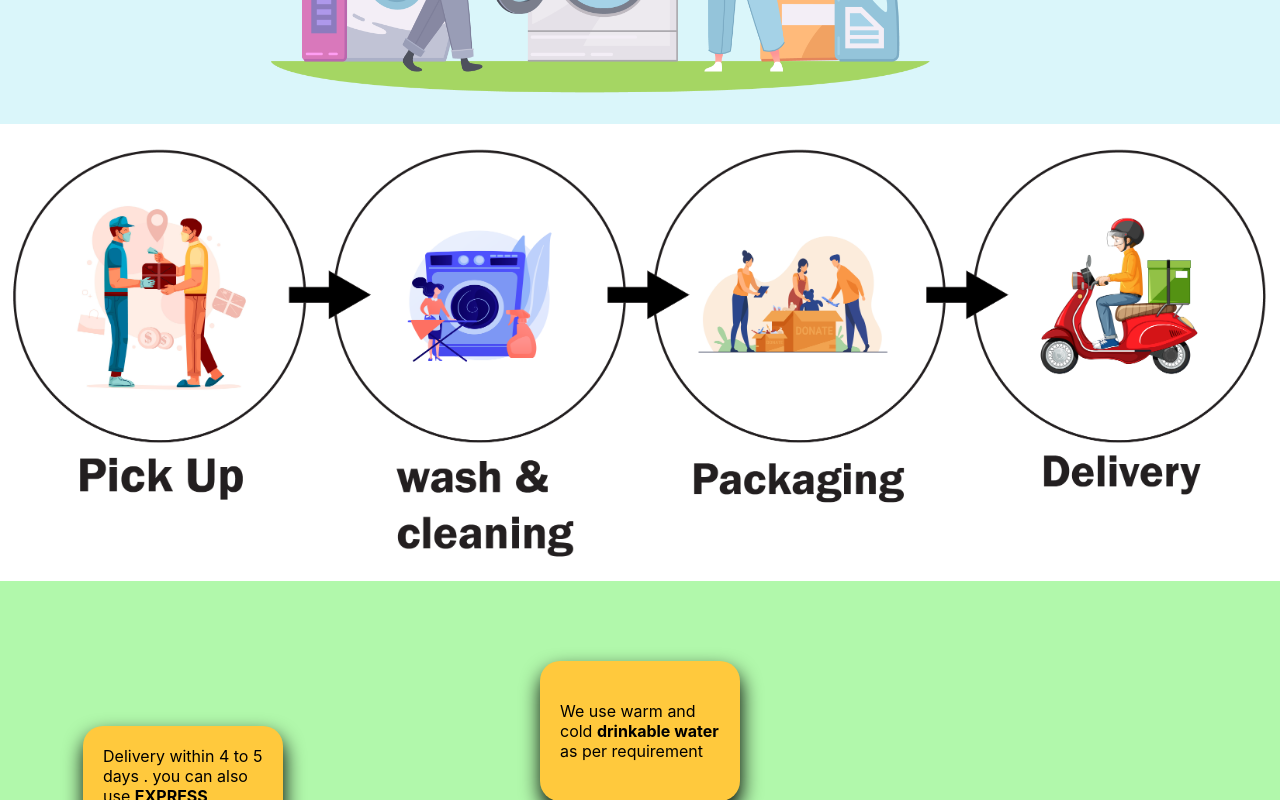
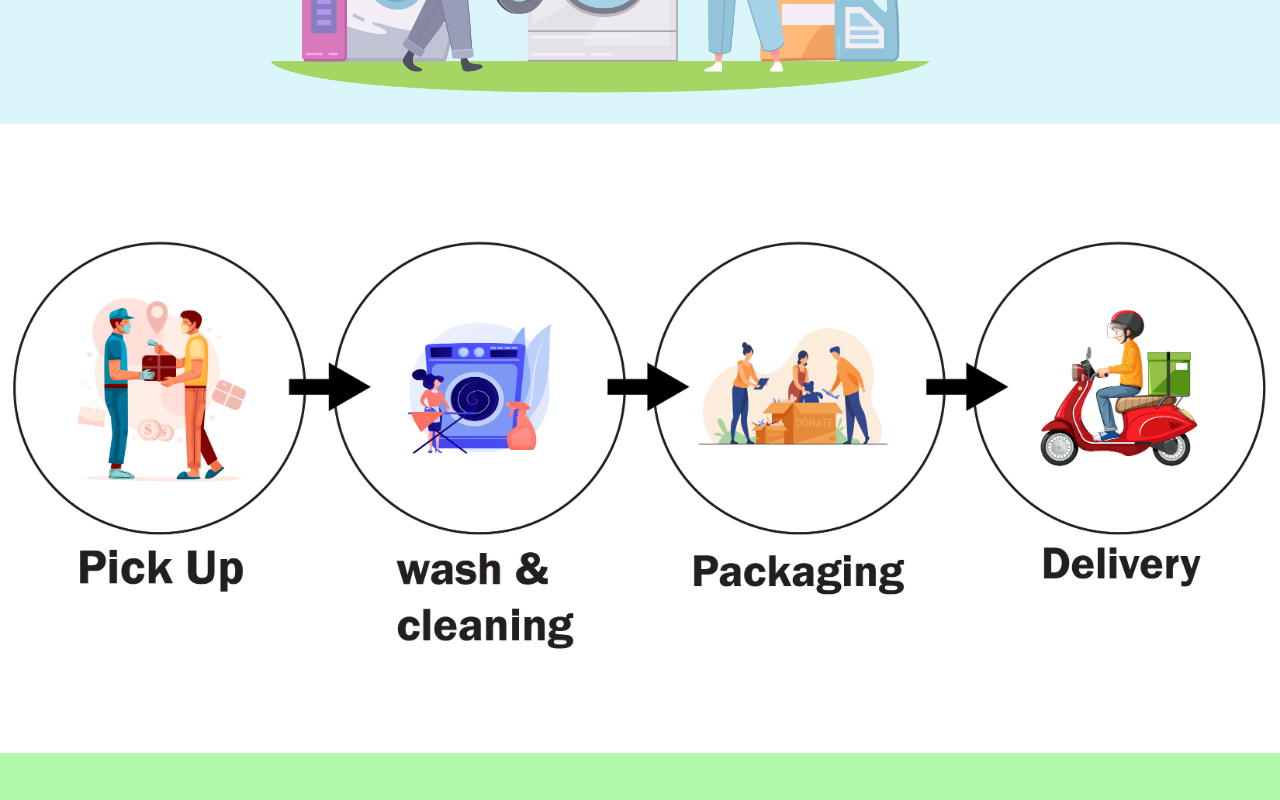
Before and after one commit to Mizanur2001/washinmachine, a React (Create React App) app: page / in a window 1280 px wide. Shown: the part 580-1380 px from the top of the page. Built offline with nearby package versions, Linux system fonts and the light colour scheme.

Commit message:
change some design

```diff
--- a/src/components/css/StepsOfWM.css
+++ b/src/components/css/StepsOfWM.css
@@ -1,4 +1,6 @@
-.stepsOfWMContainer img{
+.stepsOfWMContainer img {
+    margin-top: 92px;
+    margin-bottom: 80px;
     width: 100%;
     object-fit: cover;
 }
```
